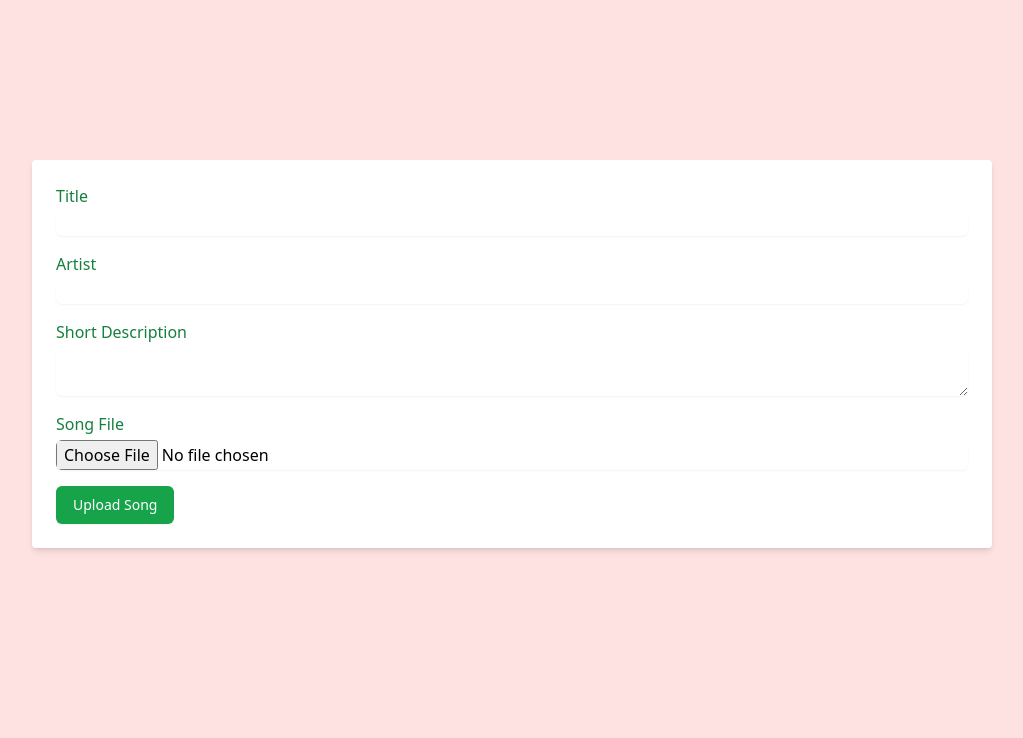
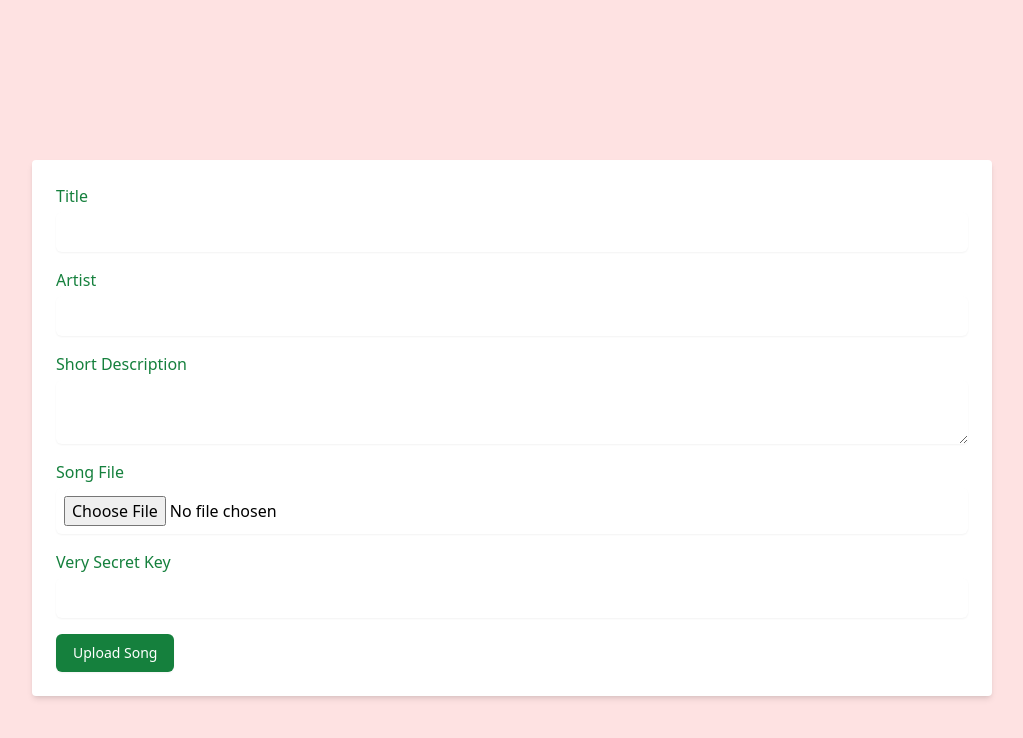
Before and after one commit to johnrusch/mif-submission-form, an Astro site: page /submission in a window 1280 px wide. Shown: the whole page, without its empty margins (128-1151 px from the left). Built offline with nearby package versions, Linux system fonts and the light colour scheme; Astro itself is replaced by a stand-in of ours.

Commit message:
buncha crap

```diff
--- a/src/components/SubmissionForm.tsx
+++ b/src/components/SubmissionForm.tsx
@@ -6,11 +6,15 @@ export default function Form() {
   async function submit(e: SubmitEvent) {
     e.preventDefault();
     const formData = new FormData(e.target as HTMLFormElement);
+
     const response = await fetch("/api/submit", {
       method: "POST",
       body: formData,
     });
     const data = await response.json();
+    if (data.status === 200) {
+
+    }
     if (data.message) {
       setResponseMessage(data.message);
     }
@@ -27,7 +31,7 @@ export default function Form() {
           id="title"
           name="title"
           required
-          class="form-input mt-1 block w-full rounded-md border-gray-300 shadow-sm"
+          class="form-input p-2 mt-1 block w-full rounded-md border-gray-300 shadow-sm"
         />
       </div>
       <div class="flex flex-col">
@@ -39,7 +43,7 @@ export default function Form() {
           id="artist"
           name="artist"
           required
-          class="form-input mt-1 block w-full rounded-md border-gray-300 shadow-sm"
+          class="form-input p-2 mt-1 block w-full rounded-md border-gray-300 shadow-sm"
         />
       </div>
       <div class="flex flex-col">
@@ -49,8 +53,7 @@ export default function Form() {
         <textarea
           id="description"
           name="description"
-          required
-          class="form-textarea mt-1 block w-full rounded-md border-gray-300 shadow-sm"
+          class="form-textarea p-2 mt-1 block w-full rounded-md border-gray-300 shadow-sm"
         ></textarea>
       </div>
       <div class="flex flex-col">
@@ -59,15 +62,30 @@ export default function Form() {
         </label>
         <input
           type="file"
-          id="file"
-          name="file"
+          id="upload"
+          name="upload"
           required
-          class="form-input mt-1 block w-full rounded-md border-gray-300 shadow-sm"
+          class="p-2 mt-1 block w-full rounded-md shadow-sm"
         />
       </div>
-      <button class="inline-flex justify-center py-2 px-4 border border-transparent shadow-sm text-sm font-medium rounded-md text-white bg-green-600 hover:bg-green-700">
+      <div class="flex flex-col">
+        <label for="file" class="text-green-700">
+          Very Secret Key
+        </label>
+        <input
+          type="text"
+          id="key"
+          name="key"
+          required
+          class="p-2 mt-1 block w-full rounded-md shadow-sm"
+        />
+      </div>
+      <button
+        class="inline-flex justify-center py-2 px-4 border border-transparent shadow-sm text-sm font-medium rounded-md text-white bg-green-700 hover:bg-custom-green"
+      >
         Upload Song
       </button>
+
       {responseMessage && <p>{responseMessage}</p>}
     </form>
   );
--- a/src/pages/api/submit.ts
+++ b/src/pages/api/submit.ts
@@ -3,6 +3,16 @@ import { PutObjectCommand, S3Client } from "@aws-sdk/client-s3";
 
 export const POST: APIRoute = async ({ request }) => {
   const data = await request.formData();
+  const key = data.get("key");
+  if (key !== process.env.SUBMISSION_KEY) {
+    console.log("DENIED: Invalid Key")
+    return new Response(
+      JSON.stringify({
+        message: "Incorrect Submission Key",
+      }),
+      { status: 419 }
+    )
+  }
   const title = data.get("title");
   const artist = data.get("artist");
   const description = data.get("description") ?? "";
@@ -38,7 +48,7 @@ export const POST: APIRoute = async ({ request }) => {
   };
   const client = new S3Client(s3Config);
   const command = new PutObjectCommand({
-    Bucket: 'meditations-in-cheer',
+    Bucket: process.env.S3_BUCKET_NAME,
     Key: `${process.env.FOLDER}/${title}-${artist}.${upload.type.split('/')[1]}`,
     Body: arrayBuffer,
     ContentType: upload.type,
--- a/tailwind.config.mjs
+++ b/tailwind.config.mjs
@@ -4,9 +4,10 @@ export default {
   theme: {
     extend: {
       colors: {
-        "custom-red": "#D62828", // Replace with the exact hex code from your favicon
-        "custom-green": "#2F8F20", // Replace with the exact hex code from your favicon
-        "custom-gold": "#F5CB5C", // Replace with the exact hex code from your favicon
+        "custom-red": "#d93010", // Replace with the exact hex code from your favicon
+        "custom-green": "#52645c", // Replace with the exact hex code from your favicon
+        "sand": "#f9f2db", // Replace with the exact hex code from your favicon
+        "pinkish": "#FEE2E2",
       },
     },
   },
```
Also changed, not shown: 1 other file.
